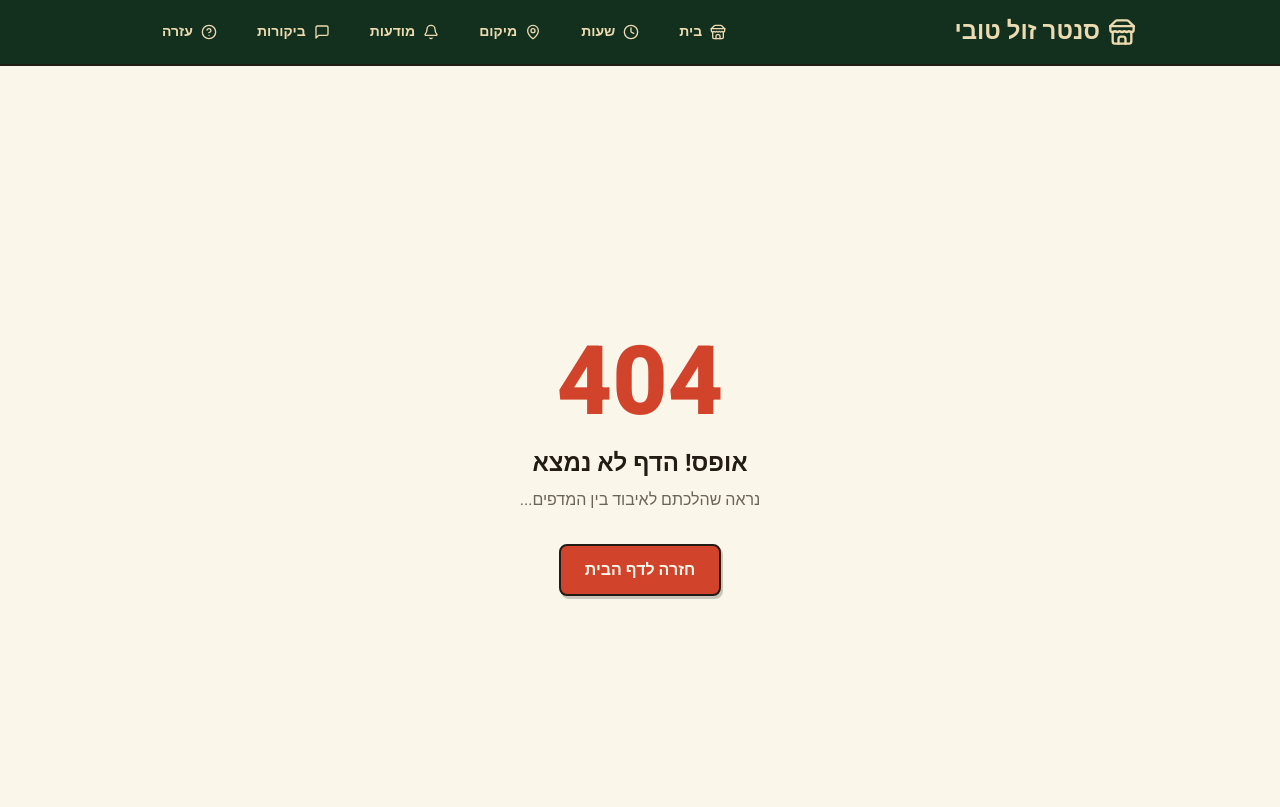
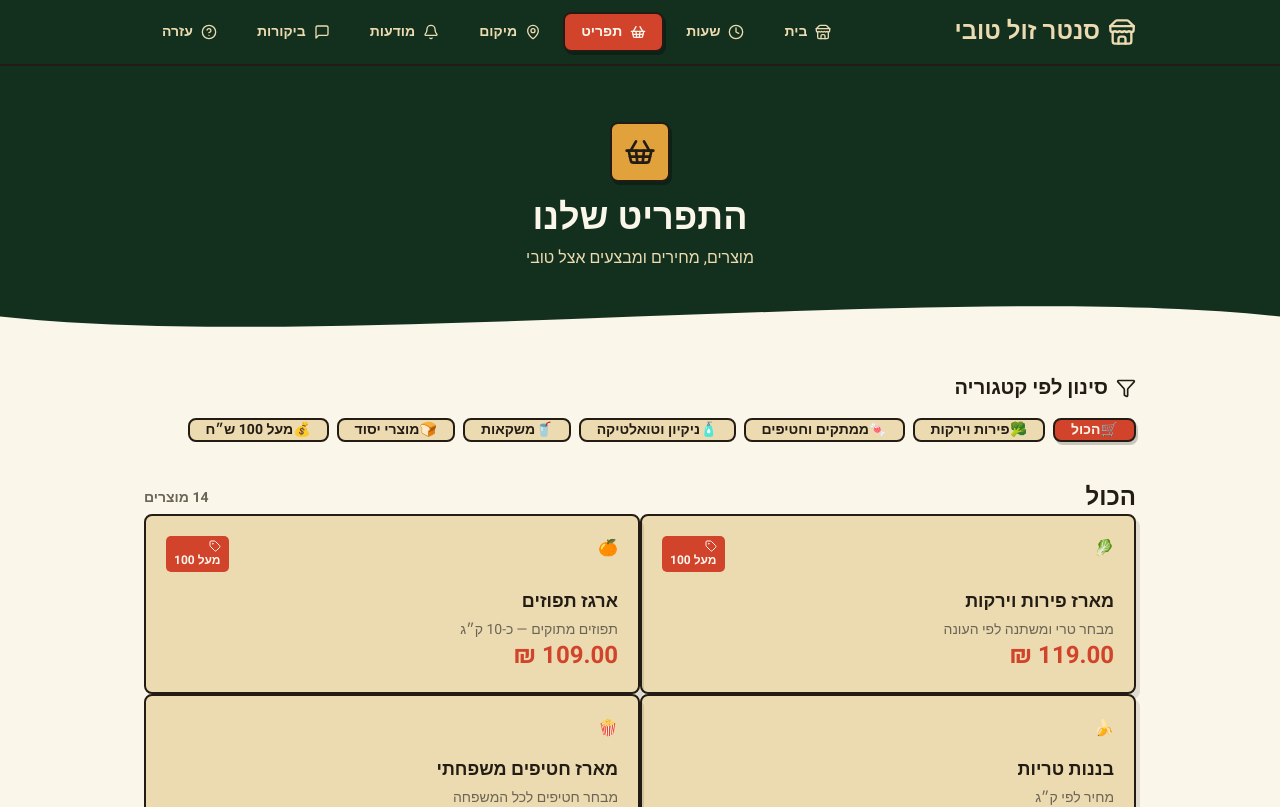
Before and after one commit to jjjbnm/test, a React (Vite) app: page /menu in a window 1280 px wide. Before the commit this address had no page. Shown: the top 807 px of the page. Built offline with nearby package versions, Linux system fonts and the light colour scheme.

Commit message:
Add menu tab with category filters

```diff
--- a/src/App.tsx
+++ b/src/App.tsx
@@ -7,6 +7,7 @@ import Location from './pages/Location';
 import Notices from './pages/Notices';
 import Reviews from './pages/Reviews';
 import Help from './pages/Help';
+import Menu from './pages/Menu';
 
 const queryClient = new QueryClient();
 
@@ -34,6 +35,7 @@ function App() {
             <Switch>
               <Route path="/" component={Home} />
               <Route path="/hours" component={Hours} />
+              <Route path="/menu" component={Menu} />
               <Route path="/location" component={Location} />
               <Route path="/notices" component={Notices} />
               <Route path="/reviews" component={Reviews} />
--- a/src/components/layout/Navbar.tsx
+++ b/src/components/layout/Navbar.tsx
@@ -1,9 +1,10 @@
 import { Link, useRoute } from "wouter";
-import { Store, Clock, MapPin, Bell, MessageSquare, HelpCircle } from "lucide-react";
+import { Store, Clock, MapPin, Bell, MessageSquare, HelpCircle, ShoppingBasket } from "lucide-react";
 
 const navItems = [
   { href: "/", label: "בית", icon: Store },
   { href: "/hours", label: "שעות", icon: Clock },
+  { href: "/menu", label: "תפריט", icon: ShoppingBasket },
   { href: "/location", label: "מיקום", icon: MapPin },
   { href: "/notices", label: "מודעות", icon: Bell },
   { href: "/reviews", label: "ביקורות", icon: MessageSquare },
--- /dev/null
+++ b/src/pages/Menu.tsx
@@ -0,0 +1,102 @@
+import { useMemo, useState } from "react";
+import { Filter, ShoppingBasket, Tag } from "lucide-react";
+
+type Category = "all" | "produce" | "sweets" | "cleaning" | "drinks" | "over100" | "basics";
+type Product = { id: number; name: string; description: string; price: number; category: Exclude<Category, "all" | "over100">; emoji: string };
+
+const categories: { id: Category; label: string; emoji: string }[] = [
+  { id: "all", label: "הכול", emoji: "🛒" },
+  { id: "produce", label: "פירות וירקות", emoji: "🥦" },
+  { id: "sweets", label: "ממתקים וחטיפים", emoji: "🍬" },
+  { id: "cleaning", label: "ניקיון וטואלטיקה", emoji: "🧴" },
+  { id: "drinks", label: "משקאות", emoji: "🥤" },
+  { id: "basics", label: "מוצרי יסוד", emoji: "🍞" },
+  { id: "over100", label: "מעל 100 ש״ח", emoji: "💰" },
+];
+
+const products: Product[] = [
+  { id: 1, name: "מארז פירות וירקות", description: "מבחר טרי ומשתנה לפי העונה", price: 119, category: "produce", emoji: "🥬" },
+  { id: 2, name: "ארגז תפוזים", description: "תפוזים מתוקים — כ-10 ק״ג", price: 109, category: "produce", emoji: "🍊" },
+  { id: 3, name: "בננות טריות", description: "מחיר לפי ק״ג", price: 8.9, category: "produce", emoji: "🍌" },
+  { id: 4, name: "מארז חטיפים משפחתי", description: "מבחר חטיפים לכל המשפחה", price: 39.9, category: "sweets", emoji: "🍿" },
+  { id: 5, name: "שוקולד חלב", description: "טבלת שוקולד 100 גרם", price: 8.5, category: "sweets", emoji: "🍫" },
+  { id: 6, name: "מארז ממתקים למסיבה", description: "ממתקים צבעוניים לאירוח", price: 129, category: "sweets", emoji: "🍭" },
+  { id: 7, name: "נוזל כביסה", description: "מארז גדול וחסכוני", price: 34.9, category: "cleaning", emoji: "🧼" },
+  { id: 8, name: "נייר טואלט", description: "מארז 30 גלילים", price: 42.9, category: "cleaning", emoji: "🧻" },
+  { id: 9, name: "מארז ניקיון לבית", description: "מטליות, חומר ניקוי וסבון", price: 115, category: "cleaning", emoji: "✨" },
+  { id: 10, name: "מארז שתייה קלה", description: "מגוון בקבוקים ופחיות", price: 54.9, category: "drinks", emoji: "🥤" },
+  { id: 11, name: "קפה טחון", description: "אריזה 500 גרם", price: 29.9, category: "drinks", emoji: "☕" },
+  { id: 12, name: "מארז שתייה לאירוע", description: "מים ומשקאות קלים בכמות גדולה", price: 149, category: "drinks", emoji: "🧃" },
+  { id: 13, name: "שמן, סוכר וקמח", description: "מארז מוצרי יסוד למטבח", price: 49.9, category: "basics", emoji: "🛍️" },
+  { id: 14, name: "מארז קניות משפחתי", description: "מבחר מוצרי יסוד לשבוע", price: 189, category: "basics", emoji: "📦" },
+];
+
+const money = new Intl.NumberFormat("he-IL", { style: "currency", currency: "ILS" });
+
+export default function Menu() {
+  const [selected, setSelected] = useState<Category>("all");
+  const filteredProducts = useMemo(
+    () => products.filter((product) => selected === "all" || (selected === "over100" ? product.price > 100 : product.category === selected)),
+    [selected],
+  );
+
+  return (
+    <div style={{ background: "#FBF6EA", minHeight: "100%" }}>
+      <header style={{ background: "#13301F" }} className="px-4 pt-14 pb-16 text-center relative overflow-hidden">
+        <div className="relative z-10 inline-flex items-center gap-3 mb-4">
+          <div style={{ background: "#E2A23B", border: "2px solid #221C14", borderRadius: 8, boxShadow: "2px 3px 0 rgba(0,0,0,0.3)" }} className="p-3">
+            <ShoppingBasket className="w-8 h-8" style={{ color: "#221C14" }} />
+          </div>
+        </div>
+        <h1 className="relative z-10 text-4xl" style={{ fontWeight: 800, color: "#FBF6EA" }}>התפריט שלנו</h1>
+        <p className="relative z-10 mt-2 text-base" style={{ color: "#ECDBB0" }}>מוצרים, מחירים ומבצעים אצל טובי</p>
+        <svg viewBox="0 0 1440 60" className="absolute bottom-0 left-0 w-full" preserveAspectRatio="none" style={{ fill: "#FBF6EA" }}>
+          <path d="M0,40 C360,80 1080,0 1440,40 L1440,60 L0,60 Z" />
+        </svg>
+      </header>
+
+      <main className="max-w-5xl mx-auto px-4 py-10">
+        <div className="flex items-center gap-2 mb-4" style={{ color: "#221C14" }}>
+          <Filter className="w-5 h-5" />
+          <h2 className="text-xl font-bold">סינון לפי קטגוריה</h2>
+        </div>
+        <div className="flex flex-wrap gap-2 mb-10">
+          {categories.map((category) => {
+            const active = selected === category.id;
+            return (
+              <button key={category.id} type="button" onClick={() => setSelected(category.id)}
+                className="px-4 py-2.5 rounded-lg font-bold text-sm transition-transform hover:-translate-y-0.5"
+                style={{ background: active ? "#D1432A" : "#ECDBB0", color: active ? "#FBF6EA" : "#221C14", border: "2px solid #221C14", boxShadow: active ? "2px 3px 0 rgba(0,0,0,0.2)" : "none" }}>
+                <span className="ml-1.5">{category.emoji}</span>{category.label}
+              </button>
+            );
+          })}
+        </div>
+
+        <div className="flex items-center justify-between mb-5">
+          <h2 className="text-2xl font-bold" style={{ color: "#221C14" }}>{categories.find((category) => category.id === selected)?.label}</h2>
+          <span className="text-sm font-bold" style={{ color: "#6b6555" }}>{filteredProducts.length} מוצרים</span>
+        </div>
+
+        {filteredProducts.length === 0 ? (
+          <div className="py-16 text-center" style={{ background: "#ECDBB0", border: "2px dashed #221C14", borderRadius: 8 }}>אין מוצרים בקטגוריה הזו כרגע</div>
+        ) : (
+          <div className="grid sm:grid-cols-2 lg:grid-cols-3 gap-5">
+            {filteredProducts.map((product) => (
+              <article key={product.id} className="p-5 flex flex-col" style={{ background: "#ECDBB0", border: "2px solid #221C14", borderRadius: 8, boxShadow: "4px 5px 0 rgba(34,28,20,0.12)" }}>
+                <div className="flex items-start justify-between gap-3 mb-4">
+                  <div className="text-5xl" aria-hidden="true">{product.emoji}</div>
+                  {product.price > 100 && <span className="px-2 py-1 text-xs font-bold" style={{ background: "#D1432A", color: "#FBF6EA", borderRadius: 5 }}><Tag className="inline w-3 h-3 ml-1" />מעל 100</span>}
+                </div>
+                <h3 className="text-lg font-bold" style={{ color: "#221C14" }}>{product.name}</h3>
+                <p className="text-sm mt-1 mb-5 flex-1" style={{ color: "#6b6555" }}>{product.description}</p>
+                <div className="text-2xl font-bold" style={{ color: "#D1432A" }}>{money.format(product.price)}</div>
+              </article>
+            ))}
+          </div>
+        )}
+        <p className="text-center text-sm mt-10" style={{ color: "#6b6555" }}>המחירים עשויים להשתנות. למלאי ולמחיר עדכני מוזמנים לפנות אלינו.</p>
+      </main>
+    </div>
+  );
+}
```
